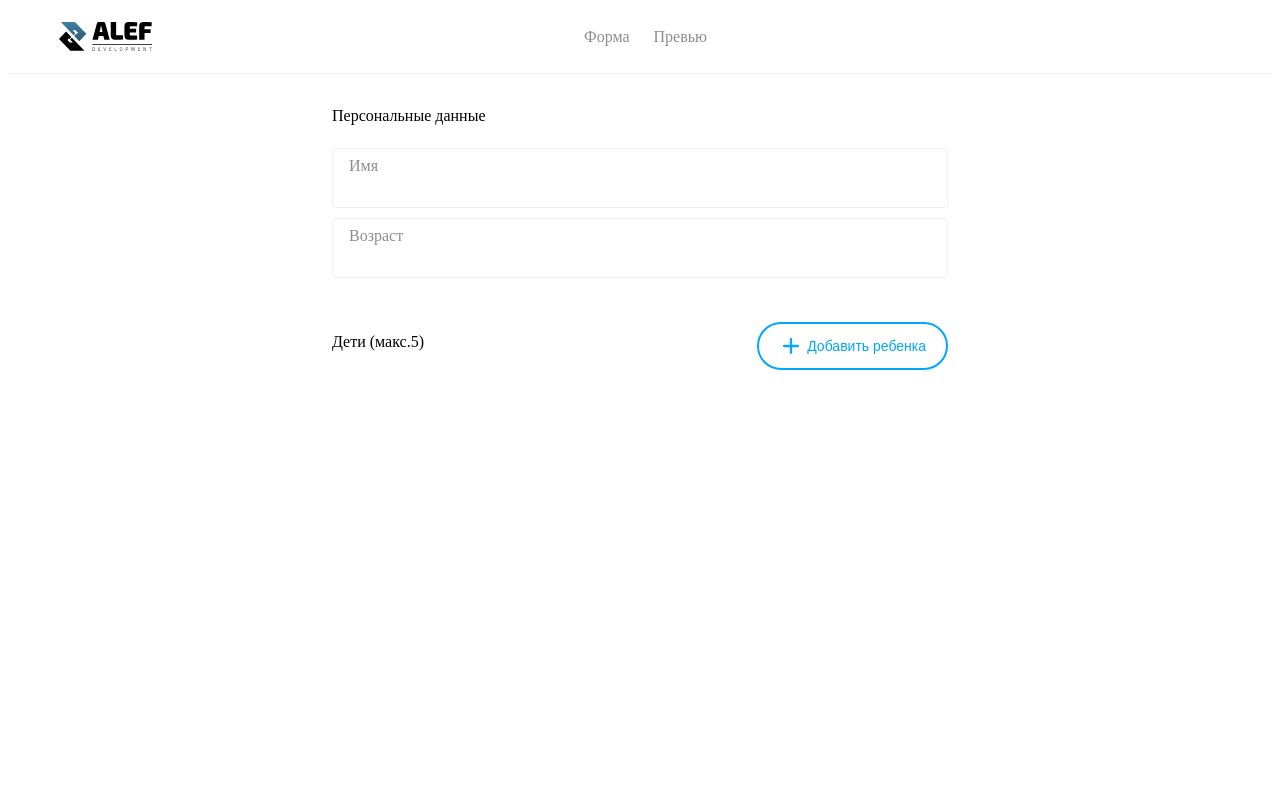
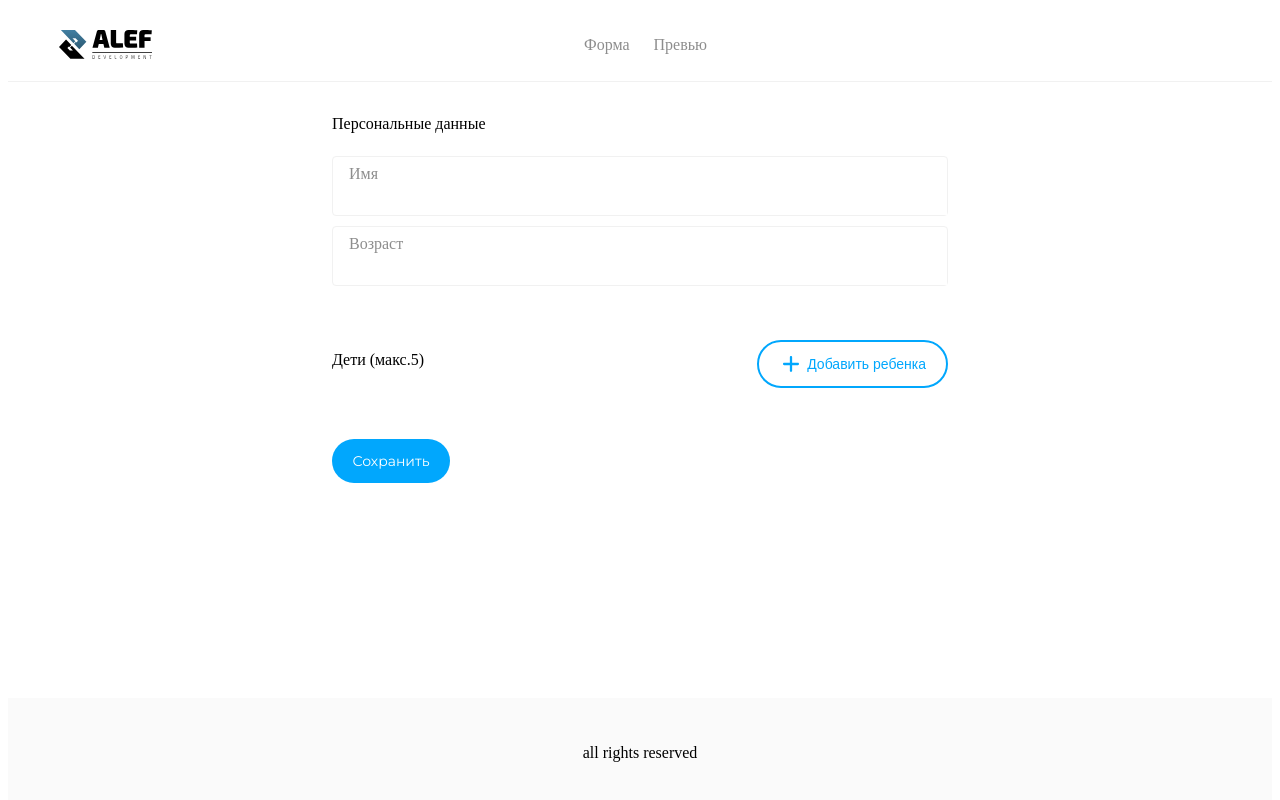
Before and after one commit to Scat55/alefTechnicalSpecification, a Vue app: page / in a window 1280 px wide. Shown: the top 800 px of the page. Built offline with nearby package versions, Linux system fonts and the light colour scheme; the HTML template or start-up script is replaced by a standard one.

Commit message:
add: added footer and combined two forms into one

```diff
--- a/src/components/ChildrenForm.vue
+++ b/src/components/ChildrenForm.vue
@@ -1,68 +1,17 @@
 <script setup>
-import { usePersonStore } from '../stores/personStore';
 
-const chiled = usePersonStore()
-
-const addedChildren = () => {
-  chiled.children.push({ name: '', age: null })
-}
-
-const removeChiled = () => {
-  chiled.children.pop({})
-}
 
 </script>
 
 <template>
   <div class="childrenForm">
     <div class="container">
-      <div class="childrenForm__label">
-        <p class="childrenForm__title">
-          Дети (макс.5)
-        </p>
-        <button
-          class="childrenForm__btn"
-          @click="addedChildren()"
-          v-if="chiled.children.length !== 5"
-        >
-          <img
-            src="../assets/images/plus.svg"
-            alt="Plus"
-          >
-          <span>Добавить ребенка</span>
-        </button>
-      </div>
+
       <form
         action="#"
         class="childrenForm__form"
       >
-        <div
-          class="chiled-one"
-          v-for="chiled in chiled.children"
-        >
-          <div class="
-        childrenForm__form-person
-        name">
-            <span class="childrenForm__form-label">Имя</span>
-            <input
-              type="text"
-              class="childrenForm__form-input"
-              v-model="chiled.name"
-            >
-          </div>
-          <div class="childrenForm__form-person age">
-            <span class="childrenForm__form-label">Возраст</span>
-            <input
-              type="text"
-              class="childrenForm__form-input"
-              v-model="chiled.age"
-            >
-          </div>
-          <span
-            class="childrenForm__form-delete"
-            @click="removeChiled()"
-          >Удалить</span>
-        </div>
+
 
       </form>
     </div>
@@ -74,93 +23,5 @@ const removeChiled = () => {
 <style lang="scss" scoped>
 @import '../assets/styles/styles.scss';
 
-.childrenForm {
 
-  &__label {
-    display: flex;
-    justify-content: space-between;
-    align-items: center;
-    margin-top: 2.75rem;
-  }
-
-  &__btn {
-    display: inline-flex;
-    align-items: center;
-    background: #fff;
-    border: 2px solid $accentColor;
-    padding: .625rem 1.25rem;
-    border-radius: 6.25rem;
-    color: $accentColor;
-    font-size: .875rem;
-    font-style: normal;
-    font-weight: 400;
-    line-height: 1.5rem;
-    margin-bottom: .6875rem;
-    cursor: pointer;
-    transition: all .3s;
-
-    img {
-      margin-right: .25rem;
-    }
-
-    &:hover {
-      box-shadow: inset 0px 0px 4px 0px $accentColor;
-    }
-  }
-
-  &__title {
-
-    font-size: 1rem;
-    font-weight: 500;
-    line-height: 1.5rem;
-    margin-bottom: 1.25rem;
-  }
-
-  &__form {
-    // display: flex;
-    // gap: 1.125rem;
-    // align-items: center;
-
-    &-person {
-      width: 100%;
-      border: 1px solid #f1f1f1;
-      border-radius: .25rem;
-      display: flex;
-      flex-direction: column;
-      padding: .5rem 0 0 1rem;
-      gap: .125rem;
-    }
-
-    &-input {
-      border: none;
-      outline: none;
-      padding-bottom: .375rem;
-      font-family: Montserrat;
-      font-size: .875rem;
-      font-style: normal;
-      font-weight: 400;
-      line-height: 1.5rem;
-    }
-
-    &-label {
-      color: $greyColor;
-    }
-
-    &-delete {
-      cursor: pointer;
-      color: $accentColor;
-      font-size: .875rem;
-      font-weight: 400;
-      line-height: 1.5rem;
-    }
-  }
-}
-
-.chiled-one {
-  display: flex;
-  align-items: center;
-  width: 100%;
-  gap: 1.25rem;
-  margin-top: .625rem;
-}
 </style>
--- a/src/components/PersonForm.vue
+++ b/src/components/PersonForm.vue
@@ -1,5 +1,19 @@
 <script setup>
+import { usePersonStore } from '../stores/personStore';
 
+const chiled = usePersonStore()
+
+const addedChildren = () => {
+  chiled.children.push({ name: '', age: null })
+}
+
+const removeChiled = () => {
+  chiled.children.pop({})
+}
+
+const handler = () => {
+  alert(chiled.children.name)
+}
 </script>
 
 <template>
@@ -12,7 +26,9 @@
       <form
         action="#"
         class="personForm__form"
+        @submit.prevent="handler()"
       >
+        <!-- Персональная форма -->
         <div class="personForm__form-person name">
           <span class="personForm__form-label">Имя</span>
           <input
@@ -27,10 +43,55 @@
             class="personForm__form-input"
           >
         </div>
+        <!-- Форма ребенка -->
+        <div class="childrenForm__label">
+          <p class="childrenForm__title">
+            Дети (макс.5)
+          </p>
+          <button
+            class="childrenForm__btn"
+            type="button"
+            @click="addedChildren()"
+            v-if="chiled.children.length !== 5"
+          >
+            <img
+              src="../assets/images/plus.svg"
+              alt="Plus"
+            >
+            <span>Добавить ребенка</span>
+          </button>
+        </div>
+        <div
+          class="chiled-one"
+          v-for="chiled in chiled.children"
+        >
+          <div class="
+        childrenForm__form-person
+        name">
+            <span class="childrenForm__form-label">Имя</span>
+            <input
+              type="text"
+              class="childrenForm__form-input"
+              v-model="chiled.name"
+            >
+          </div>
+          <div class="childrenForm__form-person age">
+            <span class="childrenForm__form-label">Возраст</span>
+            <input
+              type="text"
+              class="childrenForm__form-input"
+              v-model="chiled.age"
+            >
+          </div>
+          <span
+            class="childrenForm__form-delete"
+            @click="removeChiled()"
+          >Удалить</span>
+        </div>
+        <button class="form__save">Сохранить</button>
       </form>
 
     </div>
-
   </div>
 </template>
 
@@ -40,8 +101,6 @@
 @import '../assets/styles/styles.scss';
 
 .personForm {
-
-
   &__title {
     margin-top: 1.875rem;
     font-size: 1rem;
@@ -81,4 +140,113 @@
     }
   }
 }
+
+.childrenForm {
+
+  &__label {
+    display: flex;
+    justify-content: space-between;
+    align-items: center;
+    margin-top: 2.75rem;
+  }
+
+  &__btn {
+    display: inline-flex;
+    align-items: center;
+    background: #fff;
+    border: 2px solid $accentColor;
+    padding: .625rem 1.25rem;
+    border-radius: 6.25rem;
+    color: $accentColor;
+    font-size: .875rem;
+    font-style: normal;
+    font-weight: 400;
+    line-height: 1.5rem;
+    margin-bottom: .6875rem;
+    cursor: pointer;
+    transition: all .3s;
+
+    img {
+      margin-right: .25rem;
+    }
+
+    &:hover {
+      box-shadow: inset 0px 0px 4px 0px $accentColor;
+    }
+  }
+
+  &__title {
+
+    font-size: 1rem;
+    font-weight: 500;
+    line-height: 1.5rem;
+    margin-bottom: 1.25rem;
+  }
+
+  &__form {
+
+
+    &-person {
+      width: 100%;
+      border: 1px solid #f1f1f1;
+      border-radius: .25rem;
+      display: flex;
+      flex-direction: column;
+      padding: .5rem 0 0 1rem;
+      gap: .125rem;
+    }
+
+    &-input {
+      border: none;
+      outline: none;
+      padding-bottom: .375rem;
+      font-family: Montserrat;
+      font-size: .875rem;
+      font-style: normal;
+      font-weight: 400;
+      line-height: 1.5rem;
+    }
+
+    &-label {
+      color: $greyColor;
+    }
+
+    &-delete {
+      cursor: pointer;
+      color: $accentColor;
+      font-size: .875rem;
+      font-weight: 400;
+      line-height: 1.5rem;
+    }
+  }
+}
+
+.form__save {
+  font-family: Montserrat;
+  font-size: 14px;
+  font-style: normal;
+  font-weight: 400;
+  line-height: 24px;
+  background-color: $accentColor;
+  border-radius: 6.25rem;
+  color: #fff;
+  border: none;
+  width: 7.375rem;
+  padding: .625rem 1.25rem;
+  cursor: pointer;
+  margin-top: 1.875rem;
+  transition: all .3s;
+
+  &:hover {
+    transform: scale(1.1);
+  }
+}
+
+.chiled-one {
+  display: flex;
+  align-items: center;
+  width: 100%;
+  gap: 1.25rem;
+  margin-top: .625rem;
+}
 </style>
--- a/src/stores/personStore.js
+++ b/src/stores/personStore.js
@@ -1,9 +1,11 @@
 import { defineStore } from 'pinia';
 
 export const usePersonStore = defineStore('person', () => {
+  const person = [];
   const children = [];
 
   return {
     children,
+    person,
   };
 });
--- a/src/views/HomePage.vue
+++ b/src/views/HomePage.vue
@@ -1,7 +1,7 @@
 <script setup>
 import TheHeader from '../components/TheHeader.vue';
 import PersonForm from '../components/PersonForm.vue';
-import ChildrenForm from '../components/ChildrenForm.vue';
+
 </script>
 
 <template>
@@ -9,13 +9,37 @@ import ChildrenForm from '../components/ChildrenForm.vue';
     <header>
       <TheHeader />
     </header>
-    <main>
+    <main class="main">
       <PersonForm />
-      <ChildrenForm />
     </main>
+
+    <footer class='footer'>
+      <p class="footer__text">all rights reserved</p>
+    </footer>
   </div>
 </template>
 
 
 
-<style lang="scss" scoped></style>
+<style lang="scss" scoped>
+.page {
+  display: flex;
+  flex-direction: column;
+  height: 100vh;
+}
+
+main {
+  flex: 1;
+}
+
+.footer {
+  flex: 0;
+  padding: 1.875rem 0 1.875rem 0;
+  background-color: #fafafa;
+
+  &__text {
+    text-align: center;
+
+  }
+}
+</style>
```
